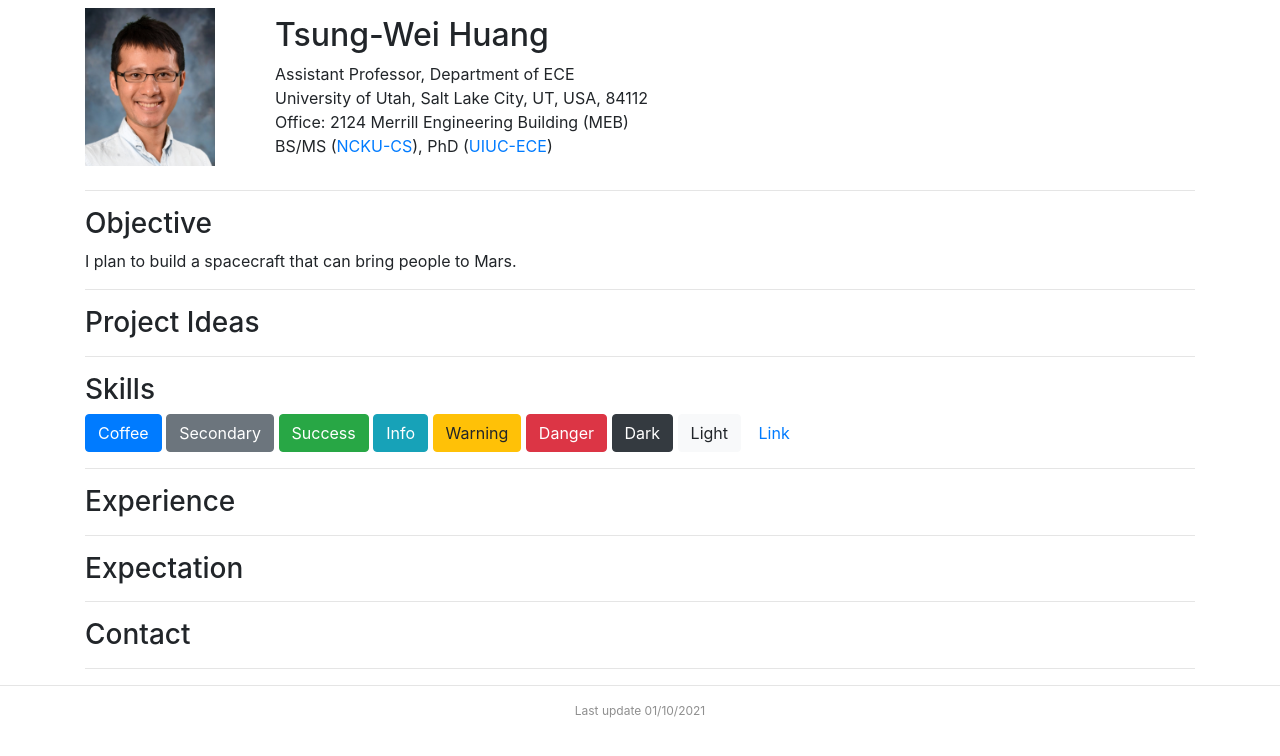
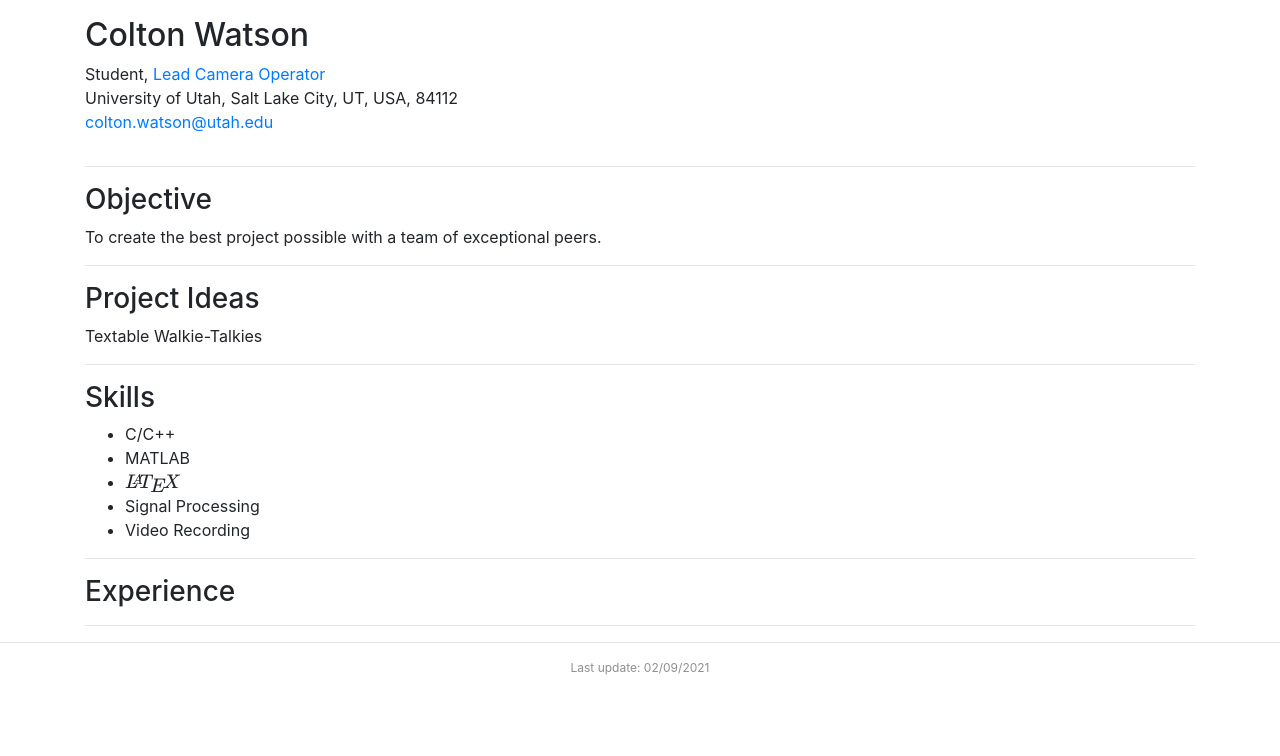
Before and after one commit to Interestle/Interestle.github.io, a plain HTML site: page index.html in a window 1280 px wide. Drawn offline with nearby package versions, Linux system fonts and the light colour scheme.

Commit message:
Updated information

```diff
--- a/index.html
+++ b/index.html
@@ -6,13 +6,17 @@
   <meta http-equiv="X-UA-Compatible" content="IE=edge">
   <meta name="viewport" content="width=device-width, initial-scale=1.0">
 
-<title>TWH's Homepage</title>
+<title>Colton Watson's Resume</title>
 
 <!-- Bootstrap core CSS -->
 <link rel="stylesheet" href="css/custom.css?v=2020-10-10">
 <link rel="stylesheet" href="css/bootstrap/4.4.1/bootstrap.min.css">
 <script type="text/javascript" src="js/jquery/3.4.1/jquery.min.js"></script>
 <script type="text/javascript" src="js/bootstrap/4.4.1/bootstrap.min.js"></script>
+
+<!-- MathJax -->
+<script src="https://polyfill.io/v3/polyfill.min.js?features=es6"></script>
+<script id="MathJax-script" async src="https://cdn.jsdelivr.net/npm/mathjax@3/es5/tex-mml-chtml.js"></script>
 
 </head>
 
@@ -22,7 +26,7 @@
 <div class="container">
 
 <div class="row">
-
+<!--
   <div class="col-md-2 col-sm-2 vertical-align">
     <p>
     <div style="max-width: 130px; text-align: center;">
@@ -30,13 +34,12 @@
     </div>
     </p>
   </div>
-
+-->
   <div class="col-md-8 col-sm-8">
-    <p><h2>Tsung-Wei Huang</h2>
-    Assistant Professor, Department of ECE<br>
+    <p><h2>Colton Watson</h2>
+    Student, <a href="https://tlt.utah.edu/video_production_events.php">Lead Camera Operator</a><br>
     University of Utah, Salt Lake City, UT, USA, 84112<br>
-    Office: 2124 Merrill Engineering Building (MEB)<br>
-    BS/MS (<a href="http://www.csie.ncku.edu.tw/ncku_csie/">NCKU-CS</a>), PhD (<a href="https://ece.illinois.edu/">UIUC-ECE</a>) &nbsp;
+	<a href="mailto:colton.watson@utah.edu">colton.watson@utah.edu</a>
     </p>
   </div>
 
@@ -44,40 +47,37 @@
 <hr>
 
 <h3>Objective</h3>
-<p>I plan to build a spacecraft that can bring people to Mars.</p>
+<p>
+To create the best project possible with a team of exceptional peers.
+</p>
 <hr>
 
 <h3>Project Ideas</h3>
+<p>Textable Walkie-Talkies
+</p>
 <hr>
 
 <h3>Skills</h3>
-<button type="button" class="btn btn-primary">Coffee</button>
-<button type="button" class="btn btn-secondary">Secondary</button>
-<button type="button" class="btn btn-success">Success</button>
-<button type="button" class="btn btn-info">Info</button>
-<button type="button" class="btn btn-warning">Warning</button>
-<button type="button" class="btn btn-danger">Danger</button>
-<button type="button" class="btn btn-dark">Dark</button>
-<button type="button" class="btn btn-light">Light</button>
-<button type="button" class="btn btn-link">Link</button>
+<ul>
+	<li>C/C++</li>
+	<li>MATLAB</li>
+	<li>\(\LaTeX\)</li>
+	<li>Signal Processing</li>
+	<li>Video Recording</li>
+</ul>
 <hr>
 
 <h3>Experience</h3>
 
 <hr>
 
-<h3>Expectation</h3>
-<hr>
 
-
-<h3>Contact</h3>
-<hr>
 
 </div>
 
 
 <hr>
-<footer>Last update 01/10/2021</footer>
+<footer>Last update: 02/09/2021</footer>
 
 </div>
 
```
